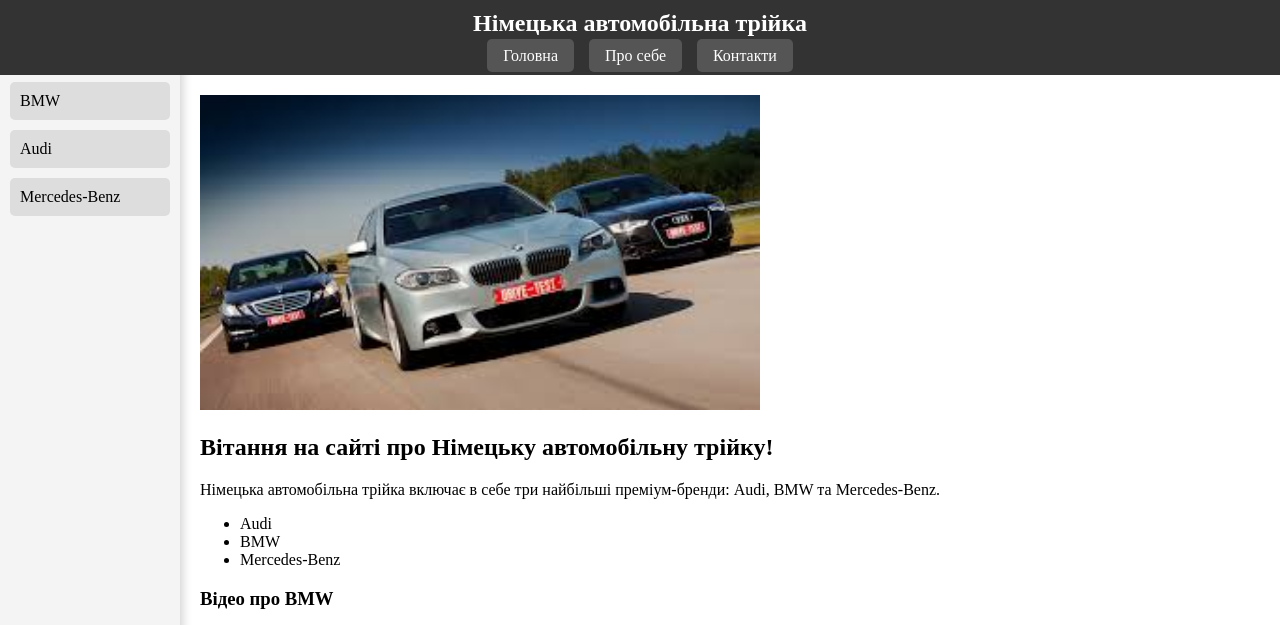
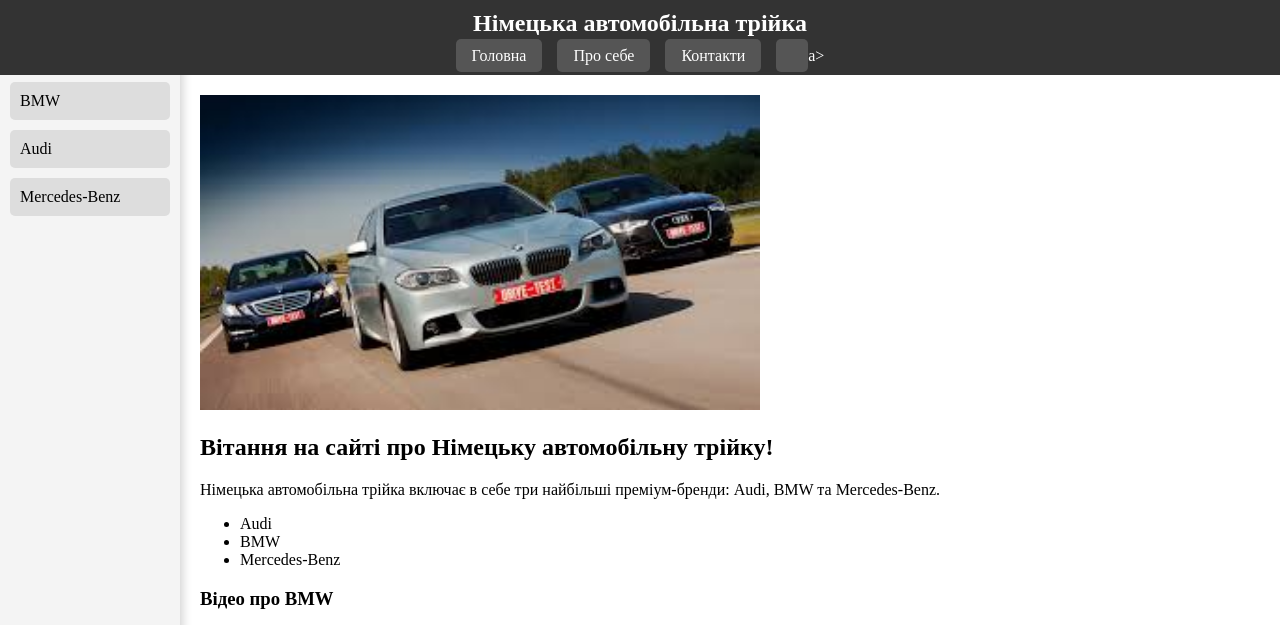
Before and after one commit to XERRson/xerson-site.ua, a plain HTML site: page index.html in a window 1280 px wide. Shown: the top 625 px of the page. Drawn offline with Linux system fonts and the light colour scheme; grey boxes are pictures that could not be loaded.

Commit message:
Update index.html

```diff
--- a/index.html
+++ b/index.html
@@ -14,6 +14,7 @@
                 <li><a href="index.html">Головна</a></li>
                 <li><a href="about.html">Про себе</a></li>
                 <li><a href="contact.html">Контакти</a></li>
+                <li><a href="game.html"></a>a></li>
             </ul>
         </nav>
     </header>
```
